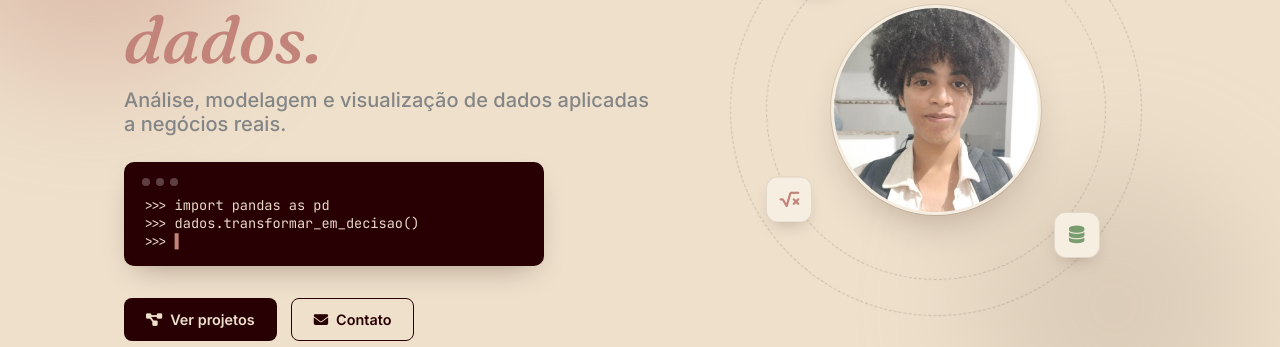
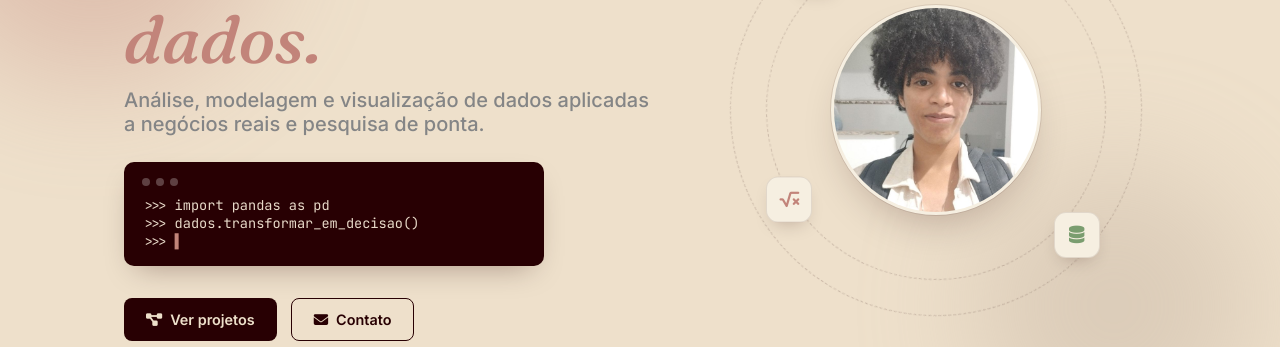
Before and after one commit to selsoaress/selsoaress.github.io, a plain HTML site: page index.html in a window 1280 px wide. Shown: the part 322-669 px from the top of the page. Drawn offline with Linux system fonts and the light colour scheme.

Commit message:
Enhance role description in index.html
Updated the role description to include research.

```diff
--- a/index.html
+++ b/index.html
@@ -319,7 +319,7 @@
       <div>
         <div class="status-pill"><span class="status-dot"></span> Disponível para novos projetos</div>
         <h1>Selene Soares,<br><em>cientista de dados.</em></h1>
-        <p class="role">Análise, modelagem e visualização de dados aplicadas a negócios reais.</p>
+        <p class="role">Análise, modelagem e visualização de dados aplicadas a negócios reais e pesquisa de ponta.</p>
 
         <div class="terminal">
           <div class="bar"><span></span><span></span><span></span></div>
```
